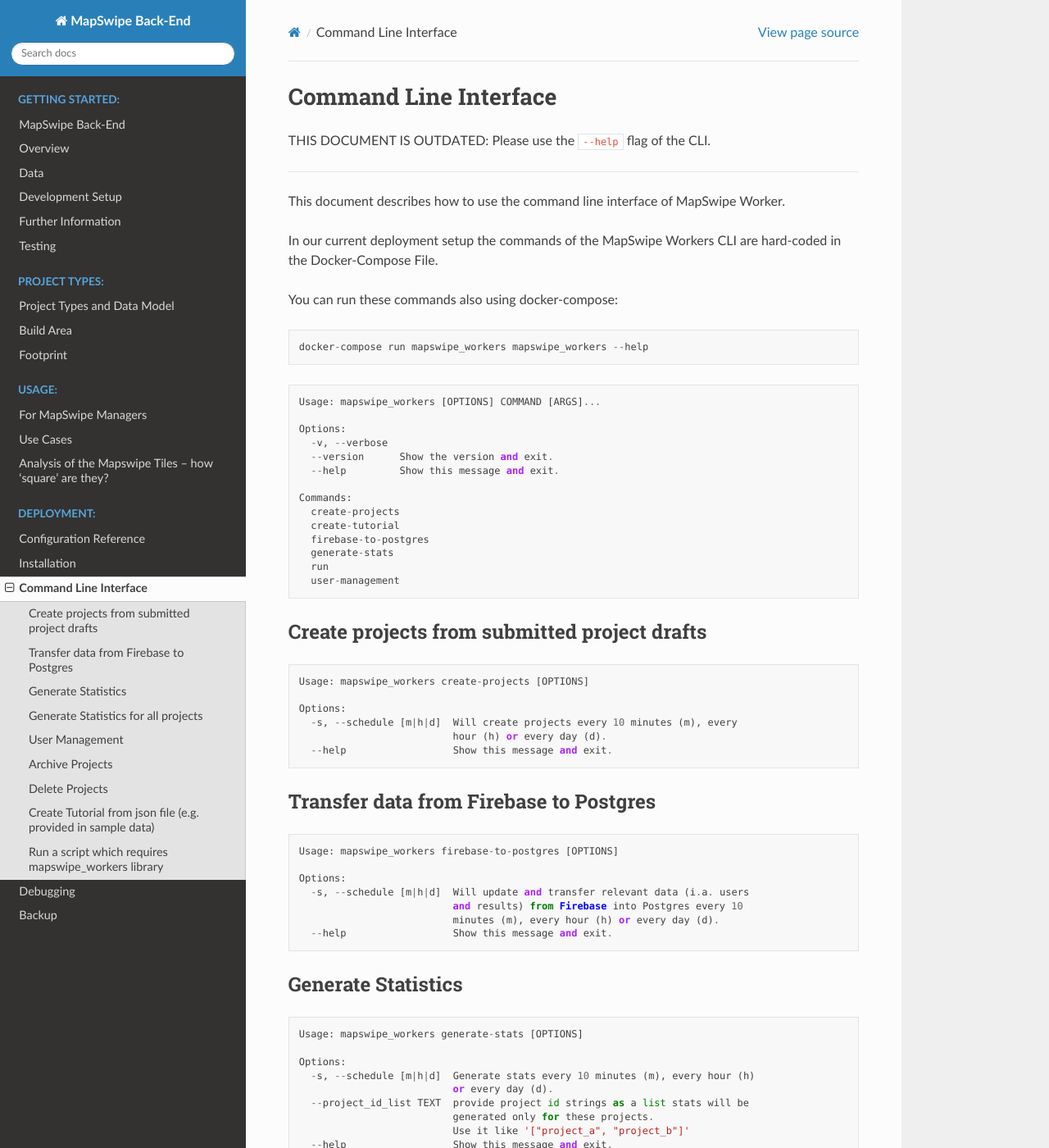
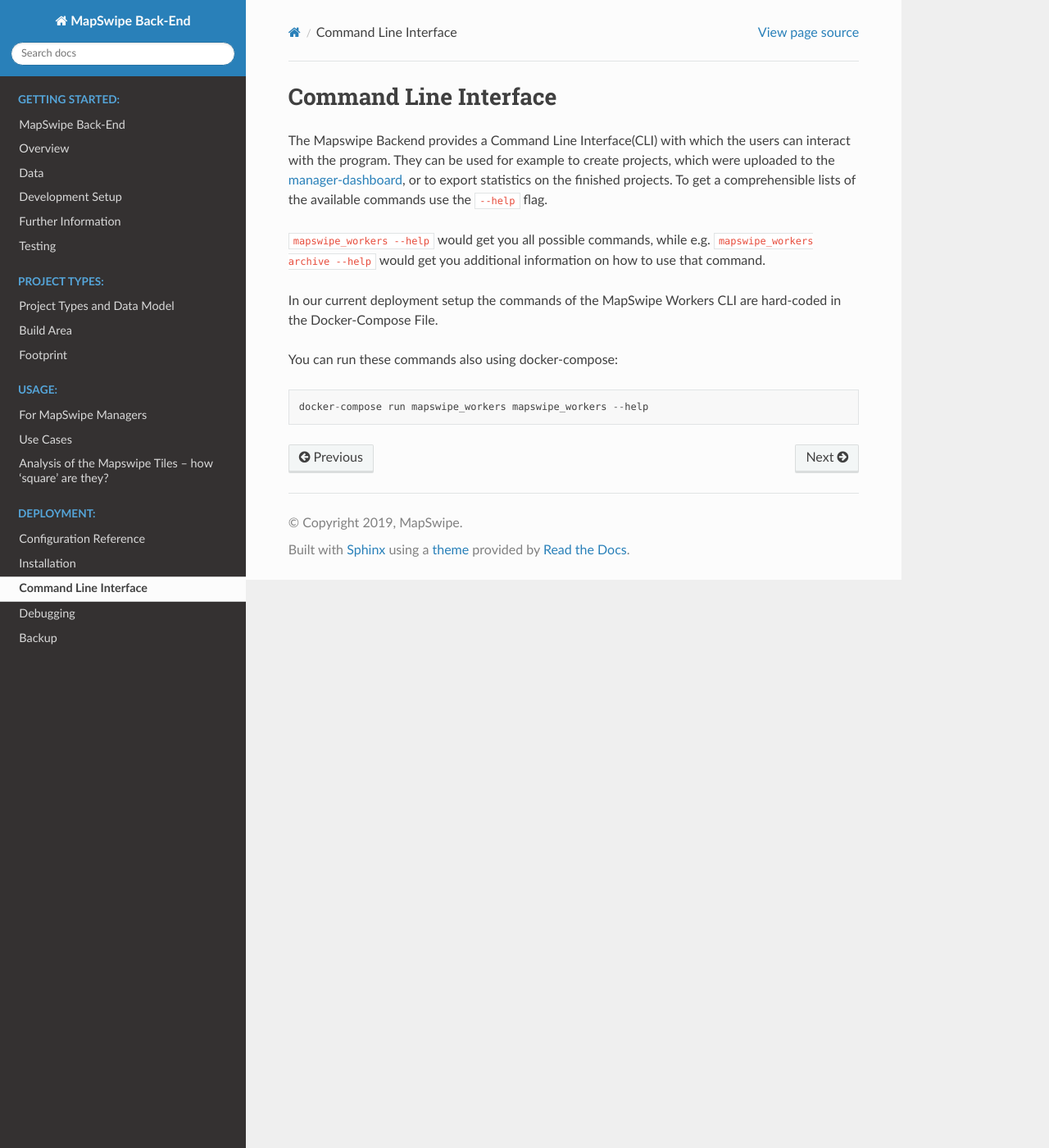
Before and after one commit to mapswipe/python-mapswipe-workers, a Sphinx documentation site: the page built from docs/source/cli.md, in a window 1280 px wide and 1400 px high. Shown: the whole window at 82% size. Built offline with Sphinx 7.4.7 and the Read the Docs theme 2.0.0, drawn with Linux system fonts in a browser that asks for light colours; some of the changed text lies outside the part shown.

Commit message:
deleted compy of help docu and provided short instructions

````diff
--- a/docs/source/cli.md
+++ b/docs/source/cli.md
@@ -1,10 +1,10 @@
 # Command Line Interface
 
-THIS DOCUMENT IS OUTDATED: Please use the `--help` flag of the CLI.
+The Mapswipe Backend provides a Command Line Interface(CLI) with which the users can interact with the program.
+They can be used for example to create projects, which were uploaded to the [manager-dashboard](for_mapswipe_managers.html),
+or to export statistics on the finished projects. To get a comprehensible lists of the available commands use the ```--help``` flag.
 
----
-
-This document describes how to use the command line interface of MapSwipe Worker.
+```mapswipe_workers --help``` would get you all possible commands, while e.g. ```mapswipe_workers archive --help``` would get you additional information on how to use that command.
 
 In our current deployment setup the commands of the MapSwipe Workers CLI are hard-coded in the Docker-Compose File.
 
@@ -13,148 +13,3 @@
 ```
 docker-compose run mapswipe_workers mapswipe_workers --help
 ```
-
-
-```
-Usage: mapswipe_workers [OPTIONS] COMMAND [ARGS]...
-
-Options:
-  -v, --verbose
-  --version      Show the version and exit.
-  --help         Show this message and exit.
-
-Commands:
-  create-projects
-  create-tutorial
-  firebase-to-postgres
-  generate-stats
-  run
-  user-management
-```
-
-
-## Create projects from submitted project drafts
-
-```
-Usage: mapswipe_workers create-projects [OPTIONS]
-
-Options:
-  -s, --schedule [m|h|d]  Will create projects every 10 minutes (m), every
-                          hour (h) or every day (d).
-  --help                  Show this message and exit.
-```
-
-
-## Transfer data from Firebase to Postgres
-
-```
-Usage: mapswipe_workers firebase-to-postgres [OPTIONS]
-
-Options:
-  -s, --schedule [m|h|d]  Will update and transfer relevant data (i.a. users
-                          and results) from Firebase into Postgres every 10
-                          minutes (m), every hour (h) or every day (d).
-  --help                  Show this message and exit.
-```
-
-
-## Generate Statistics
-
-```
-Usage: mapswipe_workers generate-stats [OPTIONS]
-
-Options:
-  -s, --schedule [m|h|d]  Generate stats every 10 minutes (m), every hour (h)
-                          or every day (d).
-  --project_id_list TEXT  provide project id strings as a list stats will be
-                          generated only for these projects.
-                          Use it like '["project_a", "project_b"]'
-  --help                  Show this message and exit.
-```
-
-## Generate Statistics for all projects
-
-Ideally you run this using a separate docker container. e.g. like this:
-
-```
-docker-compose run mapswipe_workers mapswipe_workers generate-stats-all-projects
-```
-
-```
-Usage: mapswipe_workers generate-stats-all-projects [OPTIONS]
-
-Options:
-  -s, --schedule [m|h|d]  Generate stats every 10 minutes (m), every hour (h)
-                          or every day (d).
-  --help                  Show this message and exit.
-```
-
-## User Management
-
-```
-Usage: mapswipe_workers user-management [OPTIONS]
-
-Options:
-  --email TEXT       The email of the MapSwipe user.  [required]
-  --manager BOOLEAN  Set option to grant or remove project manager
-                     credentials. Use true to grant credentials. Use false to
-                     remove credentials.
-  --help             Show this message and exit.
-```
-
-## Archive Projects
-
-```
-Usage: mapswipe_workers archive [OPTIONS]
-
-  Archive projects in Postgres. Delete groups, tasks and results from
-  Firebase.
-
-Options:
-  -i, --project-id TEXT  Archive project with giving project id
-  --project-ids TEXT     Archive multiple projects. Provide project id strings
-                         as a list: '["project_a", "project_b"]'
-
-  --help                 Show this message and exit.
-
-```
-
-You can get the project ids for the projects to be archive either from the manager dashboard or query directly in postgres. For example:
-
-```
-SELECT project_id
-FROM projects
-WHERE status = 'finished' AND created < '2020-09-01'
-```
-
-## Delete Projects
-
-```
-Usage: mapswipe_workers delete [OPTIONS]
-
-  Delete tasks, groups, project and results.
-
-Options:
-  -i, --project-id TEXT  Delete project with giving project id
-  --project-ids TEXT     Delete multiple projects. Provide project id strings
-                         as a list: '["project_a", "project_b"]'
-
-  --help                 Show this message and exit.
-```
-
-
-## Create Tutorial from json file (e.g. provided in sample data)
-
-```
-Usage: mapswipe_workers create-tutorial [OPTIONS]
-
-Options:
-  --input_file TEXT  The json file with your tutorial information.  [required]
-  --help             Show this message and exit.
-
-```
-
-## Run a script which requires mapswipe_workers library
-```
-docker-compose run mapswipe_workers python3 python_scripts/add_project_geometries_to_api.py
-```
````
